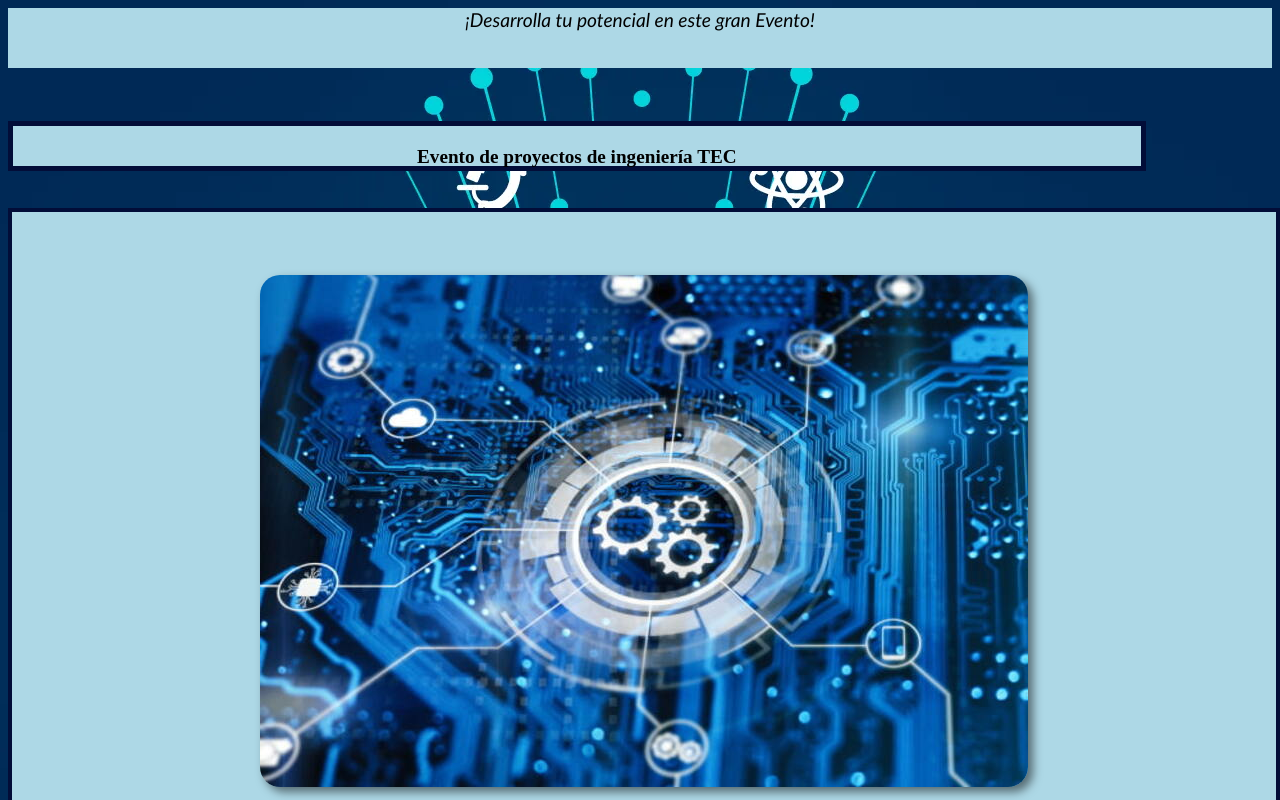
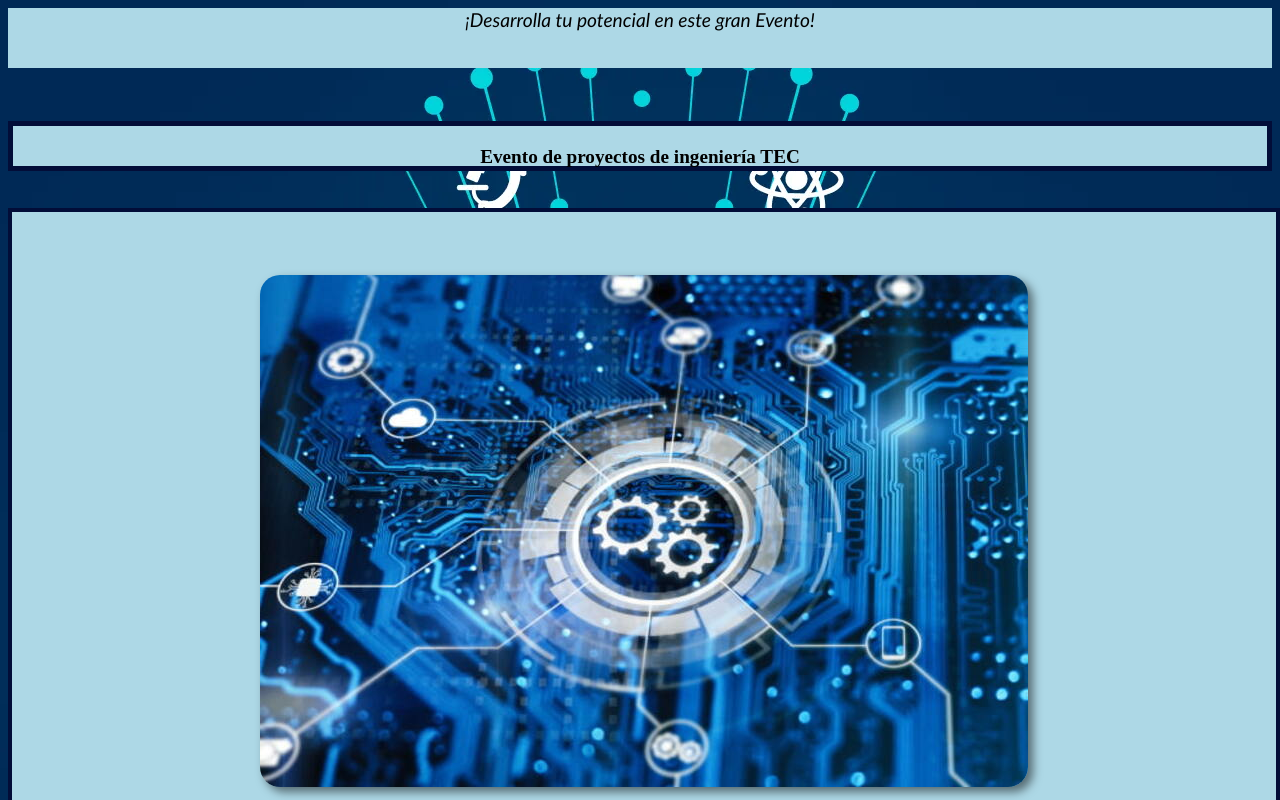
Before and after one commit to Chedrick343/Laboratorio2DesarrolloWeb, a plain HTML site: page index.html in a window 1280 px wide. Shown: the top 800 px of the page. Drawn offline with Linux system fonts and the light colour scheme.

Commit message:
pruebas 2.0

```diff
--- a/styles/layout.css
+++ b/styles/layout.css
@@ -52,7 +52,7 @@ header{
 header + h1{
     text-align: center;
     font-size: larger;
-    width: 90%;
+    width: 100%;
     height: 20%;
     border: 5px solid #020D38;
     margin-left: 0%;
@@ -93,7 +93,7 @@ header + h1{
         grid-column: span 3;
         width: 100%;
         height: auto;
-        padding: 50px;
+        padding: 100px;
         box-sizing: border-box;
     }
 }
```
